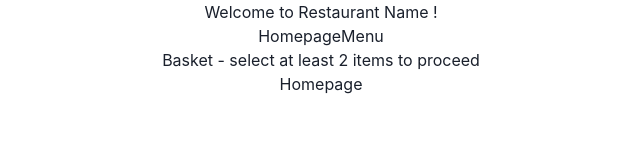
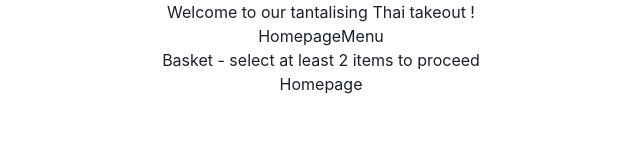
Before and after one commit to rachelalk/restaurant-hackathon, a React (Create React App) app: page / in a window 1280 px wide. Shown: the top 160 px of the page, without its empty margins (319-959 px from the left). Built offline with nearby package versions, Linux system fonts and the light colour scheme.

Commit message:
Tantalising thai takout

```diff
--- a/src/App.js
+++ b/src/App.js
@@ -21,7 +21,7 @@ function App() {
 	return (
 		<ChakraProvider>
 			<div className="App">
-				<h1>Welcome to Restaurant Name !</h1>
+				<h1>Welcome to our tantalising Thai takeout !</h1>
 				<nav>
 					<Link to="/">Homepage</Link>
 					<Link to="/menu">Menu</Link>
```
